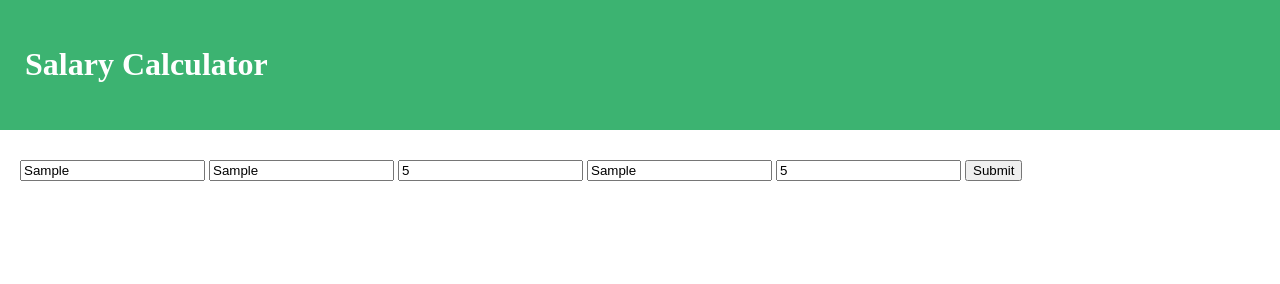
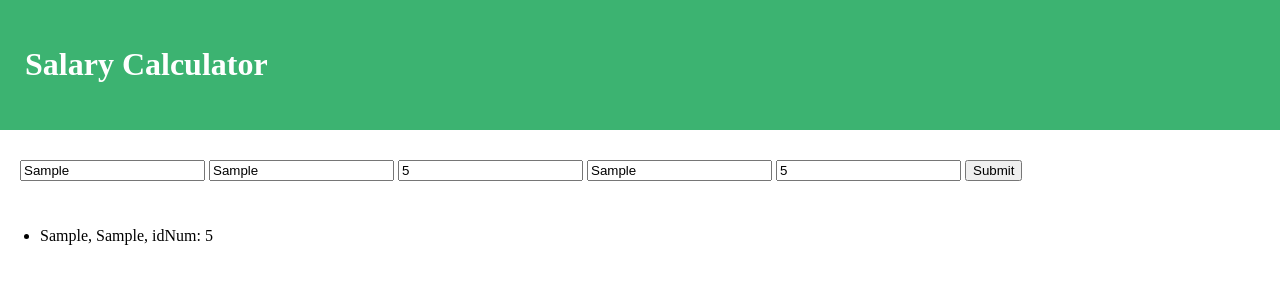
Before and after one commit to trevorks1/castor-jquery-salary-calculator, a plain HTML site: page index.html in a window 1280 px wide. Both pictures are taken after typing "Sample", "Sample", "5", "Sample", "5" into the empty fields and a click on the button "Submit". Drawn offline with Linux system fonts and the light colour scheme.

Commit message:
adding a render for printing list on page

```diff
--- a/index.html
+++ b/index.html
@@ -24,5 +24,9 @@
             <input class="js-field-salary" type="number" placeholder="Annual Salary" />
             <button class="btn js-click-submit">Submit</button>
         </div>
+
+        <ul class="js-employee-list">
+            <li>No Employee</li>
+        </ul>
     </body>
 </html>
--- a/scripts/client.js
+++ b/scripts/client.js
@@ -25,4 +25,24 @@ function clickToSubmit() {
     salary,
   };
   employeeList.push(employee);
+  render();
 }
+
+function render() {
+  $('.js-employee-list').empty();
+  for (let i = 0; i < employeeList.length; i++) {
+    console.log('render', employeeList[i]);
+    const item = employeeList[i];
+
+    $('.js-employee-list').append(
+      '<li>' +
+        item.firstName +
+        ', ' +
+        item.lastName +
+        ', ' +
+        'idNum: ' +
+        item.idNum +
+        '</li>'
+    );
+  }
+}
```
